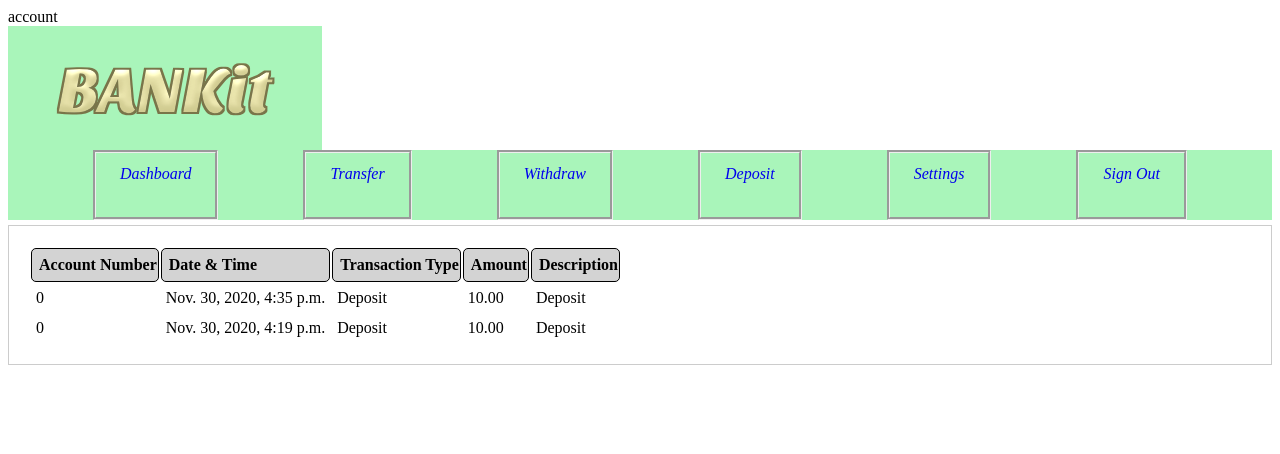
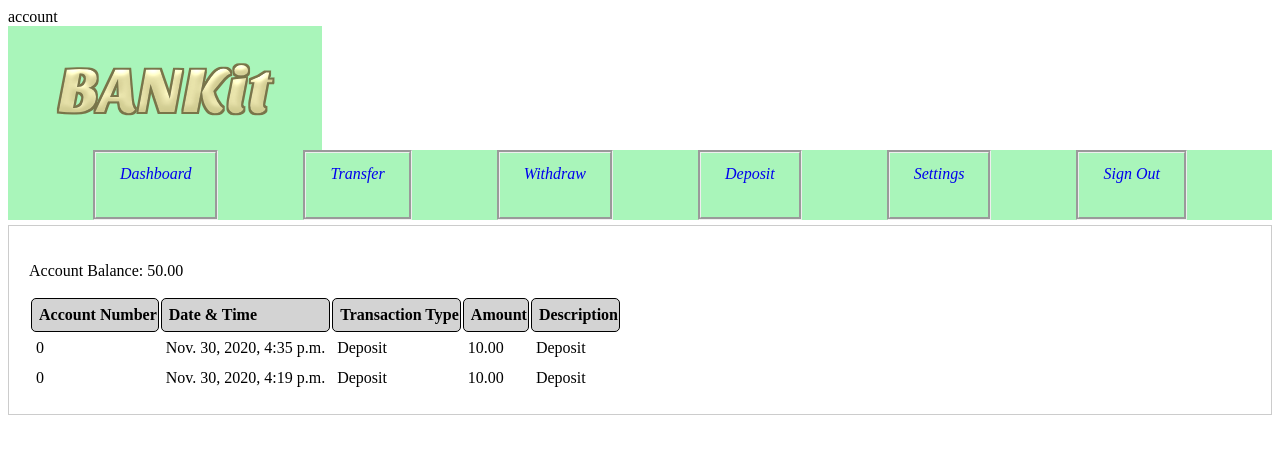
Before and after one commit to danny-nomura/CMPE133_BankingApplication, a Django app: page /dashboard/ in a window 1280 px wide. Shown: the top 454 px of the page. Run offline with Django 3.2, Linux system fonts and the light colour scheme; a user stored in the database is signed in; data comes from the database, SQL or seed files in the repository.

Commit message:
dashboard html account balance

```diff
--- a/Bankit/users/templates/users/homepage_dashboard.html
+++ b/Bankit/users/templates/users/homepage_dashboard.html
@@ -21,6 +21,8 @@ account<!DOCTYPE html>
   </div>
   <div class="page-content">
     <!-- History table -->
+    <p>Account Balance: {{accou}}</p>
+
     <table>
       <thead>
         <tr>
```
